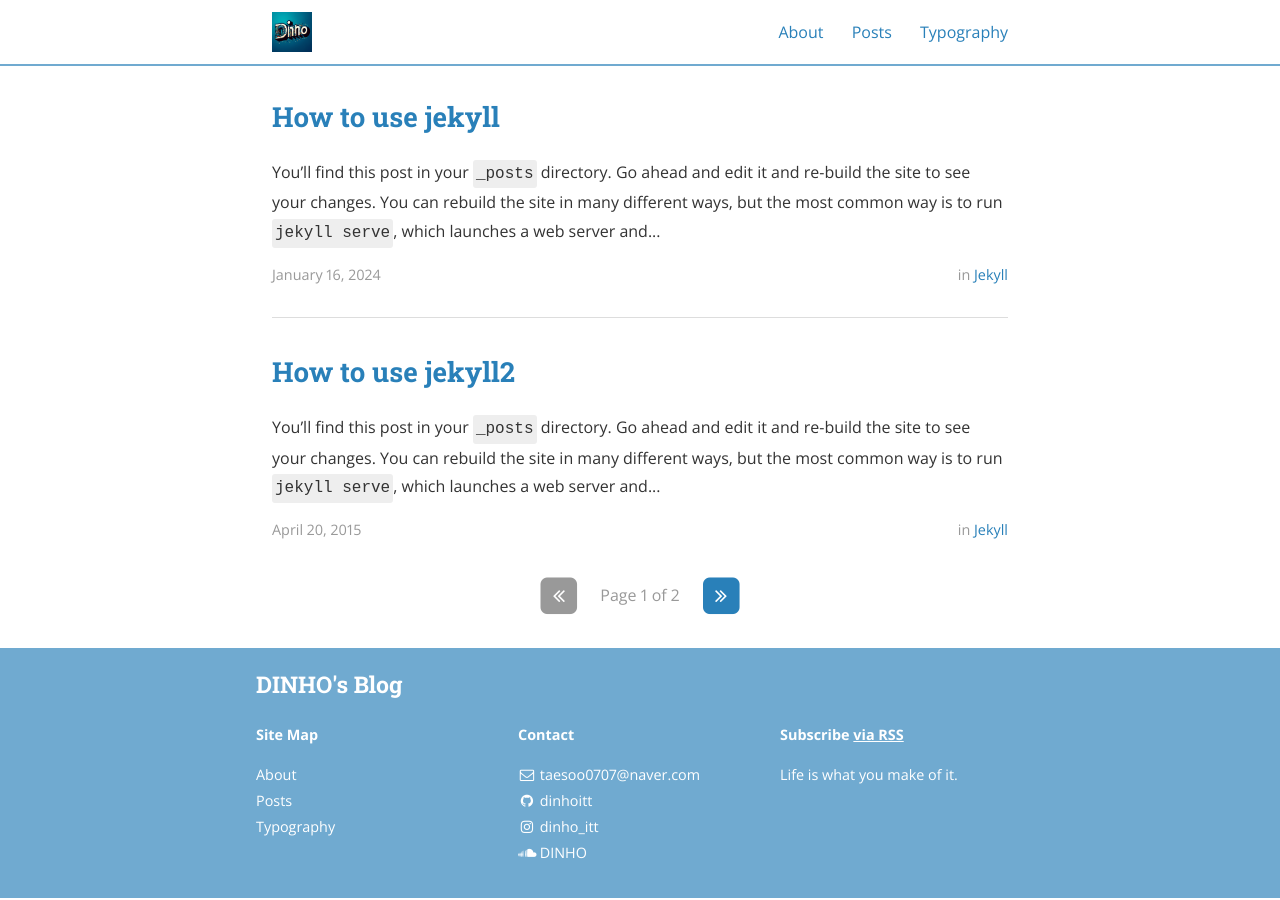
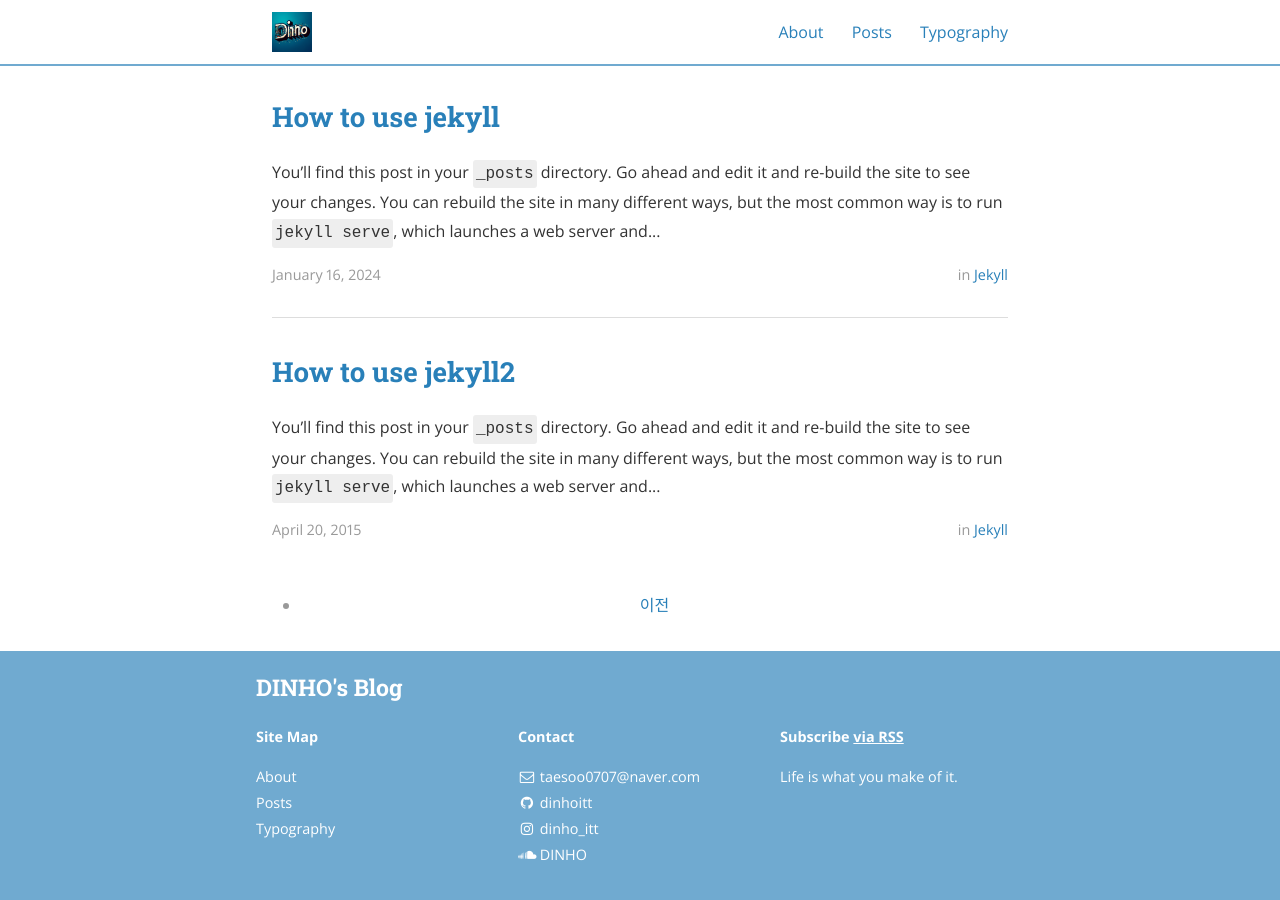
Before and after one commit to dinhoitt/dinhoitt.github.io, a Jekyll site: the page built from index.html, in a window 1280 px wide and 900 px high, scrolled down 1083 px. Built offline with Jekyll 4.4.1, drawn with Linux system fonts in a browser that asks for light colours; nearby versions of some CDN libraries; the list of posts is cut into pages by our own code.

Commit message:
이건 되려나

```diff
--- a/index.html
+++ b/index.html
@@ -45,42 +45,20 @@ pagination:
 
 <nav class="pagination" role="navigation">
 	<p>
+    {% if paginator.total_pages > 1 %}
+  <ul>
     {% if paginator.previous_page %}
-			{% if paginator.page == 2 %}
-			<a class="newer-posts" href="{{ site.baseurl }}{{ paginator.previous_page_path }}">
-        <span class="fa-stack fa-lg">
-          <i class="fa fa-square fa-stack-2x"></i>
-          <i class="fa fa-angle-double-left fa-stack-1x fa-inverse"></i>
-        </span>
-      </a>
-			{% else %}
-			<a class="newer-posts" href="{{ site.baseurl }}{{ paginator.next_page_path }}">
-				<span class="fa-stack fa-lg">
-					<i class="fa fa-square fa-stack-2x"></i>
-					<i class="fa fa-angle-double-left fa-stack-1x fa-inverse"></i>
-				</span>
-			</a>
-			{% endif %}
-		{% else %}
-		<span class="fa-stack fa-lg">
-      <i class="fa fa-square fa-stack-2x"></i>
-      <i class="fa fa-angle-double-left fa-stack-1x fa-inverse"></i>
-    </span>
-		{% endif %}
-		<span class="page-number">Page {{ paginator.page }} of {{ paginator.total_pages }}</span>
-		{% if paginator.next_page %}
-		<a class="newer-posts" href="{{ site.baseurl }}{{ paginator.next_page_path }}">
-      <span class="fa-stack fa-lg">
-        <i class="fa fa-square fa-stack-2x"></i>
-        <i class="fa fa-angle-double-right fa-stack-1x fa-inverse"></i>
-      </span>
-    </a>
-		{% else %}
-		<span class="fa-stack fa-lg">
-      <i class="fa fa-square fa-stack-2x"></i>
-      <i class="fa fa-angle-double-right fa-stack-1x fa-inverse"></i>
-    </span>
-		{% endif %}
+    <li>
+      <a href="{{ paginator.previous_page_path | prepend: site.baseurl }}">다음</a>
+    </li>
+    {% endif %}
+    {% if paginator.next_page %}
+    <li>
+      <a href="{{ paginator.next_page_path | prepend: site.baseurl }}">이전</a>
+    </li>
+    {% endif %}
+  </ul>
+  {% endif %}
 	</p>
 </nav>
 
```
